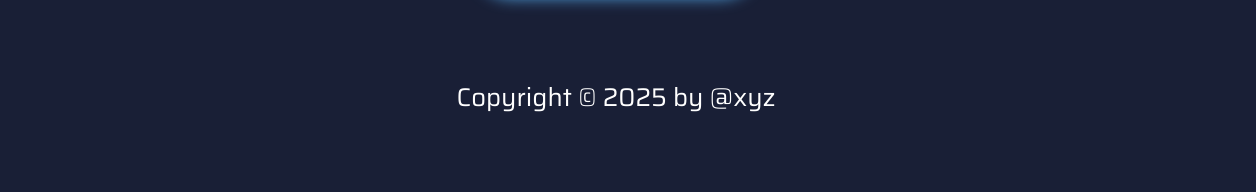
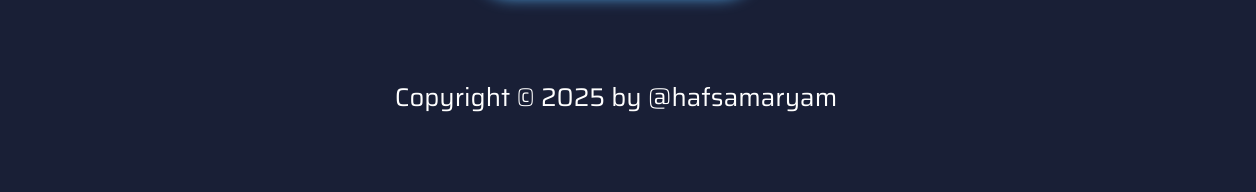
Before and after one commit to SHafsaMaryam/portfolioweb, a plain HTML site: page index.html in a window 1280 px wide. Shown: the part 5100-5292 px from the top of the page, 24-1280 px from the left. Drawn offline with Linux system fonts and the light colour scheme.

Commit message:
Update index.html

```diff
--- a/index.html
+++ b/index.html
@@ -126,7 +126,7 @@
 
     <footer class="footre-icon">
         <div class="footer-text">
-            <pl>Copyright &copy; 2025 by @xyz</pl>
+            <pl>Copyright &copy; 2025 by @hafsamaryam</pl>
         </div>
         <div class="footre-icon">
             <a href="#home"><i class="fa-solid fa-angleup"</a>
```
